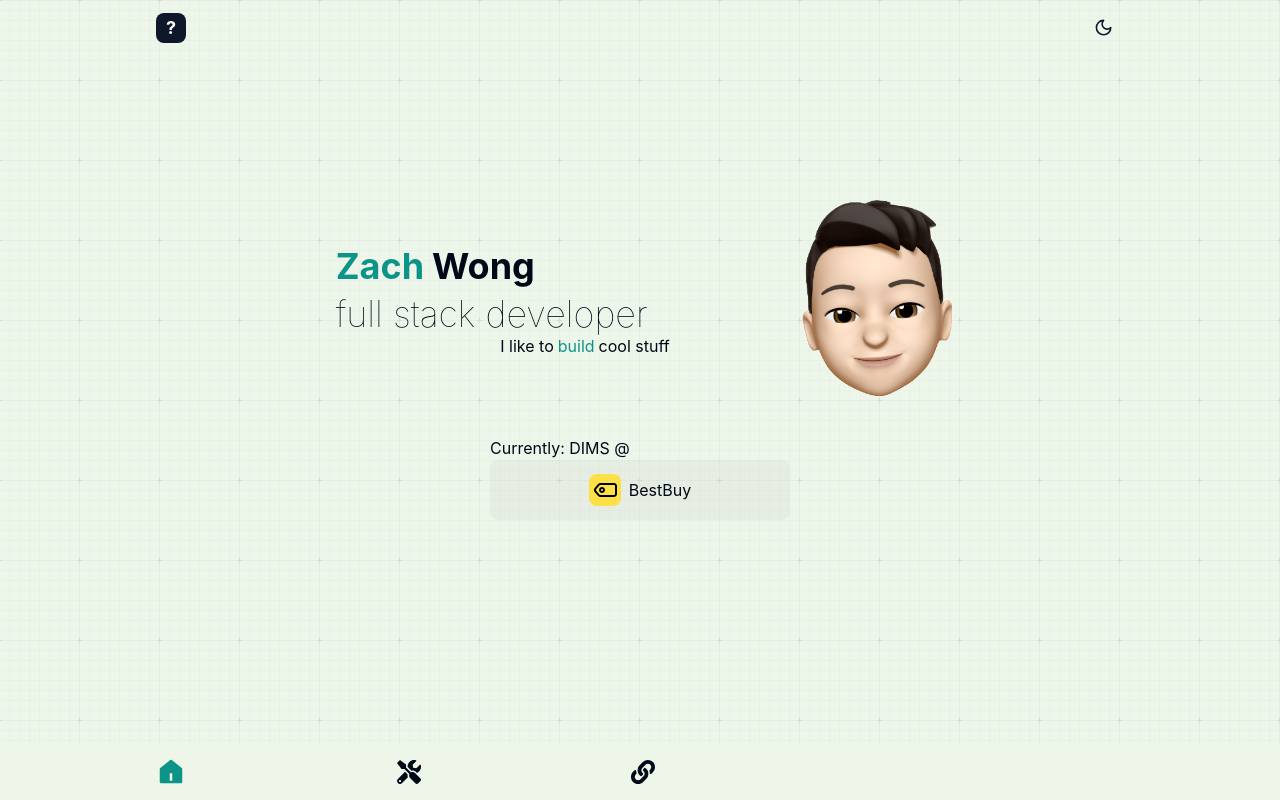
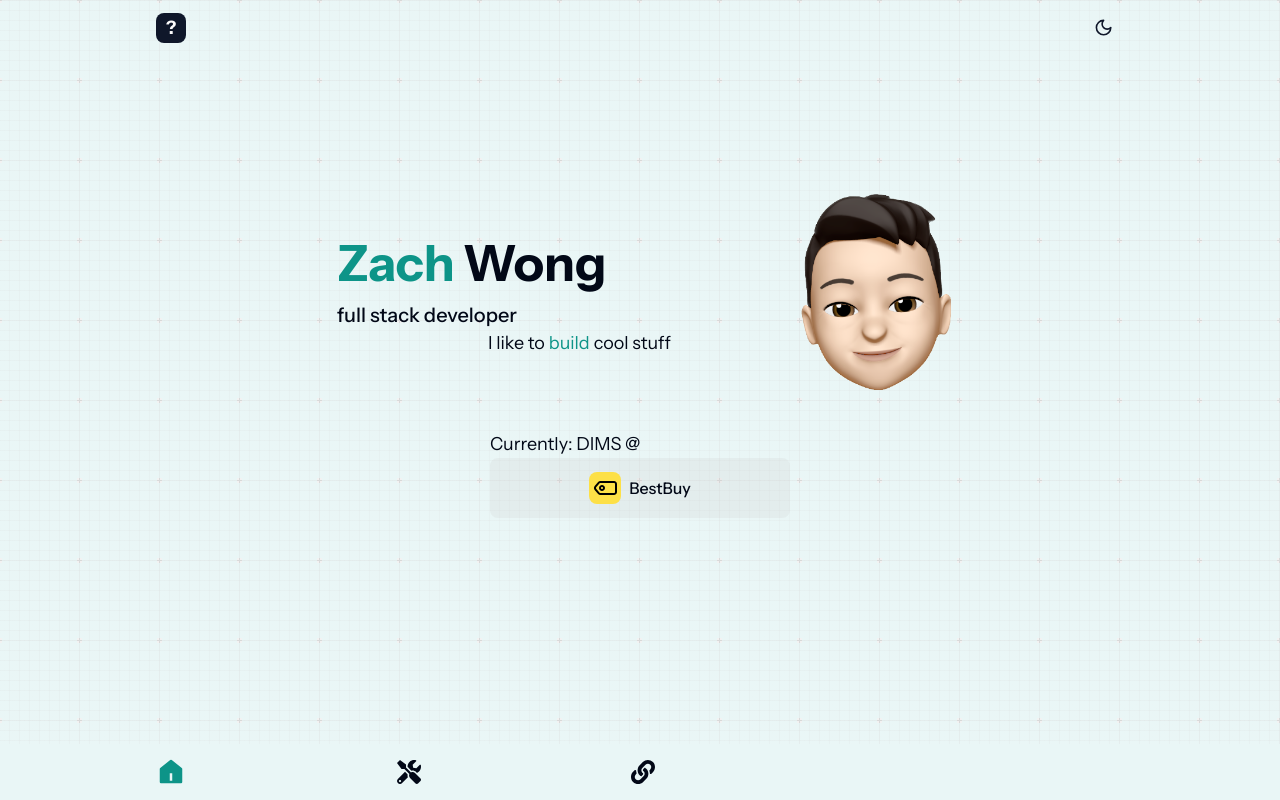
Before and after one commit to idkzsh/idkzsh.github.io, a Next.js app: page / in a window 1280 px wide. Built offline with nearby package versions, Linux system fonts and the light colour scheme; some icons are missing.

Commit message:
some styling changes

```diff
--- a/app/globals.css
+++ b/app/globals.css
@@ -1,3 +1,5 @@
+@import url('https://fonts.googleapis.com/css2?family=Instrument+Sans:ital,wght@0,400;0,500;0,600;0,700;1,400&display=swap');
+
 @tailwind base;
 @tailwind components;
 @tailwind utilities;
@@ -10,7 +12,7 @@
     --custom-background-opacity: 225,235,235,0.9;
 
     --bg-grid-line-bg: hsla(0, 0%, 86%, 0.2);
-    --bg-tint: 104, 41%, 94%, 1.0;
+    --bg-tint: 180, 41%, 94%, 1.0;
     --bg-plus-corners: #d7d7d7;
     --bg-grid: #f2f2f2;
 
@@ -92,7 +94,7 @@
 
 
 body {
-  font-family: 'Inter', sans-serif;
+  font-family: 'Instrument Sans', sans-serif;
   background:
     linear-gradient(-90deg, var(--bg-grid-line-bg) 1px, transparent 1px),
     linear-gradient(var(--bg-grid-line-bg) 1px, transparent 1px),
--- a/app/layout.tsx
+++ b/app/layout.tsx
@@ -22,7 +22,7 @@ export default function RootLayout({
         <main className="flex flex-col items-center w-full min-h-screen z-1">
           <ThemeProvider attribute="class" defaultTheme="system" enableSystem>
             <NavBar />
-            <Spacer height="h-[80px]" />
+            <Spacer height="h-[20px]" />
             {children}
             <Footer />
           </ThemeProvider>
--- a/components/Home.tsx
+++ b/components/Home.tsx
@@ -46,16 +46,16 @@ const Home = () => {
 
   return (
     <>
-      <div className="flex flex-wrap max-w-[850px] w-full justify-evenly items-center gap-3 z-10 mb-10">
+      <div className="flex flex-wrap max-w-[850px] w-full justify-evenly items-center gap-2 z-10 mb-10">
         <div>
           <div className="flex w-[350px] items-center justify-start">
-            <div className="p-2 text-4xl font-bold text-teal-600">Zach</div>
-            <div className="text-4xl font-bold">Wong</div>
+            <div className="px-2 text-[50px] font-bold text-teal-600">Zach</div>
+            <div className="text-[50px] font-bold">Wong</div>
           </div>
-          <div className="text-4xl w-[350px] px-2 font-thin">
+          <div className="text-xl w-[350px] px-2 font-medium">
             full stack developer
           </div>
-          <div className="flex w-[350px] justify-end items-center px-2 gap-1">
+          <div className="flex w-[350px] justify-end items-center px-2 gap-1 text-lg">
             I like to <span className="text-teal-600 ">build</span> cool stuff
           </div>
         </div>
@@ -67,7 +67,7 @@ const Home = () => {
         />
       </div>
       <div className="z-10">
-        <span className="text-base">Currently: DIMS @</span>
+        <span className="text-lg">Currently: DIMS @</span>
         <Link href="https://www.bestbuy.ca/en-ca" target="_blank">
           <LinkCard
             icon={<CgTag className="rotate-180" />}
--- a/components/NavBar.tsx
+++ b/components/NavBar.tsx
@@ -9,7 +9,7 @@ const NavBar = () => {
 
   return (
     <>
-      <div className="z-20 fixed flex w-full h-[7vh] justify-center items-center">
+      <div className="z-20 flex w-full h-[7vh] justify-center items-center">
         <div className="z-20 flex items-center justify-center w-full h-full bg-custom-gradient">
           <div className="flex items-center max-w-[1000px] w-[100%] justify-between p-4 ">
             <Logo />
--- a/components/link-card.tsx
+++ b/components/link-card.tsx
@@ -29,7 +29,7 @@ const LinkCard = ({
         {icon ? icon : <img className="w-6 h-6" src={iconAlt}></img>}
       </div>
 
-      <span className="text-base">{title}</span>
+      <span className="text-base font-medium">{title}</span>
     </div>
   );
 };
--- a/components/tech-card.tsx
+++ b/components/tech-card.tsx
@@ -18,7 +18,7 @@ const TechCard = ({ icon, title, color, bg, iconAlt }: Props) => {
       >
         {icon ? icon : <img className="w-6 h-6" src={iconAlt}></img>}
       </div>
-      <span className="z-30 text-base text-primary">{title}</span>
+      <span className="z-30 text-base font-medium text-primary">{title}</span>
     </div>
   );
 };
```
Also changed, not shown: 1 other file (tests, documents, lock files or other folders).
